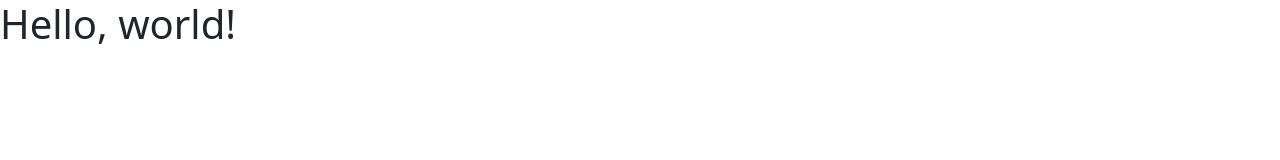
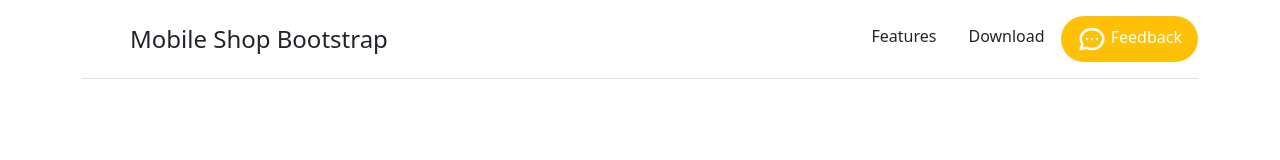
Before and after one commit to RaisulislamRimon/mobile-shop-bootstrap, a plain HTML site: page index.html in a window 1280 px wide. Drawn offline with nearby package versions, Linux system fonts and the light colour scheme.

Commit message:
added navbar

```diff
--- a/index.html
+++ b/index.html
@@ -18,7 +18,55 @@
     />
   </head>
   <body>
-    <h1>Hello, world!</h1>
+    <!-- header nav -->
+    <div class="container">
+      <header
+        class="d-flex flex-wrap justify-content-center py-3 mb-4 border-bottom"
+      >
+        <a
+          href="/"
+          class="d-flex align-items-center mb-3 mb-md-0 me-md-auto text-dark text-decoration-none"
+        >
+          <svg class="bi me-2" width="40" height="32">
+            <use xlink:href="#bootstrap"></use>
+          </svg>
+          <span class="fs-4">Mobile Shop Bootstrap</span>
+        </a>
+
+        <ul class="nav nav-pills">
+          <!-- <li class="nav-item">
+            <a href="#" class="nav-link active" aria-current="page">Home</a>
+          </li> -->
+          <li class="nav-item">
+            <a href="#" class="nav-link text-dark">Features</a>
+          </li>
+          <li class="nav-item">
+            <a href="#" class="nav-link text-dark">Download</a>
+          </li>
+          <li class="nav-item">
+            <a href="#" class="nav-link bg-warning rounded-pill text-white">
+              <svg
+                xmlns="http://www.w3.org/2000/svg"
+                class=""
+                width="30"
+                fill="none"
+                viewBox="0 0 24 24"
+                stroke="currentColor"
+                stroke-width="2"
+              >
+                <path
+                  stroke-linecap="round"
+                  stroke-linejoin="round"
+                  d="M8 12h.01M12 12h.01M16 12h.01M21 12c0 4.418-4.03 8-9 8a9.863 9.863 0 01-4.255-.949L3 20l1.395-3.72C3.512 15.042 3 13.574 3 12c0-4.418 4.03-8 9-8s9 3.582 9 8z"
+                />
+              </svg>
+              <span>Feedback</span>
+            </a>
+          </li>
+        </ul>
+      </header>
+    </div>
+
     <script
       src="https://cdn.jsdelivr.net/npm/bootstrap@5.2.0/dist/js/bootstrap.bundle.min.js"
       integrity="sha384-A3rJD856KowSb7dwlZdYEkO39Gagi7vIsF0jrRAoQmDKKtQBHUuLZ9AsSv4jD4Xa"
```
